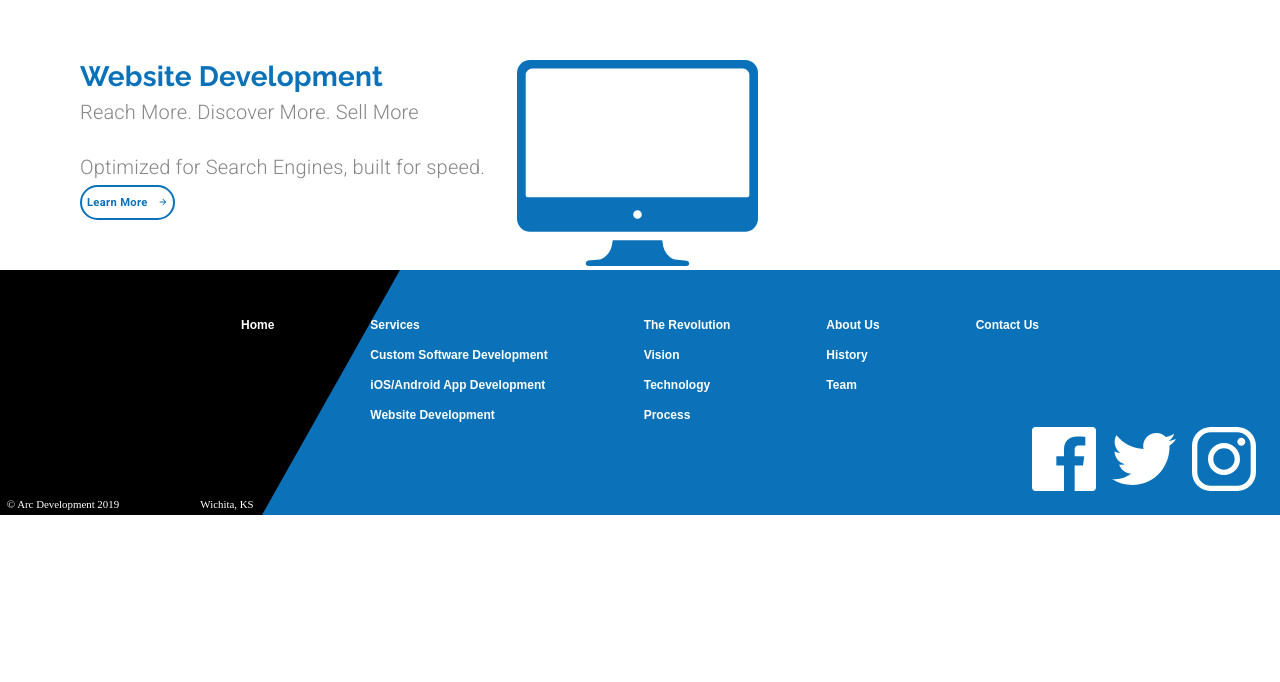
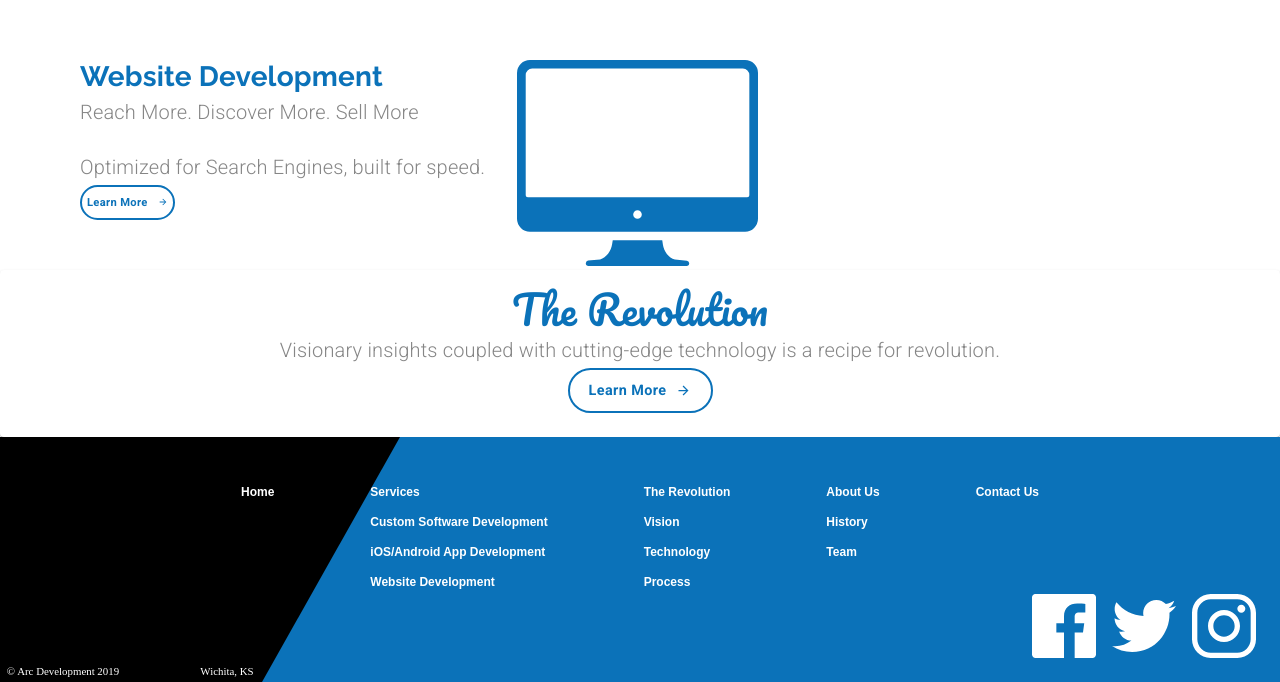
Before and after one commit to Doode1524/material-ui-project1, a React (Create React App) app: page / in a window 1280 px wide. Shown: the part 1629-2311 px from the top of the page. Before the commit the page ends 2144 px from the top, so only its background shows below. Built offline with nearby package versions, Linux system fonts and the light colour scheme.

Commit message:
hero block init

```diff
--- a/src/components/LandingPage.js
+++ b/src/components/LandingPage.js
@@ -6,6 +6,8 @@ import Button from "@material-ui/core/Button";
 import ButtonArrow from "../components/ui/ButtonArrow";
 import Typography from "@material-ui/core/Typography";
 import useMediaQuery from "@material-ui/core/useMediaQuery";
+import Card from "@material-ui/core/Card";
+import CardContent from "@material-ui/core/CardContent";
 
 import animationData from "../animations/landinganimation/data";
 import customSoftwareIcon from "../assets/Custom Software Icon.svg";
@@ -265,6 +267,31 @@ export default function LandingPage() {
           </Grid>
         </Grid>
       </Grid>
+      <Grid item>
+        <Card>
+          <CardContent>
+            <Grid container direction="column" style={{textAlign: "center"}}>
+              <Grid item>
+                <Typography variant="h3">The Revolution</Typography>
+              </Grid>
+              <Grid item>
+                <Typography variant="subtitle1">
+                  Visionary insights coupled with cutting-edge technology is a
+                  recipe for revolution.
+                </Typography>
+                <Button variant="outlined" className={classes.learnButtonHero}>
+                  <span style={{ marginRight: 10 }}>Learn More</span>
+                  <ButtonArrow
+                    width={15}
+                    height={15}
+                    fill={theme.palette.common.blue}
+                  />
+                </Button>
+              </Grid>
+            </Grid>
+          </CardContent>
+        </Card>
+      </Grid>
     </Grid>
   );
 }
```
